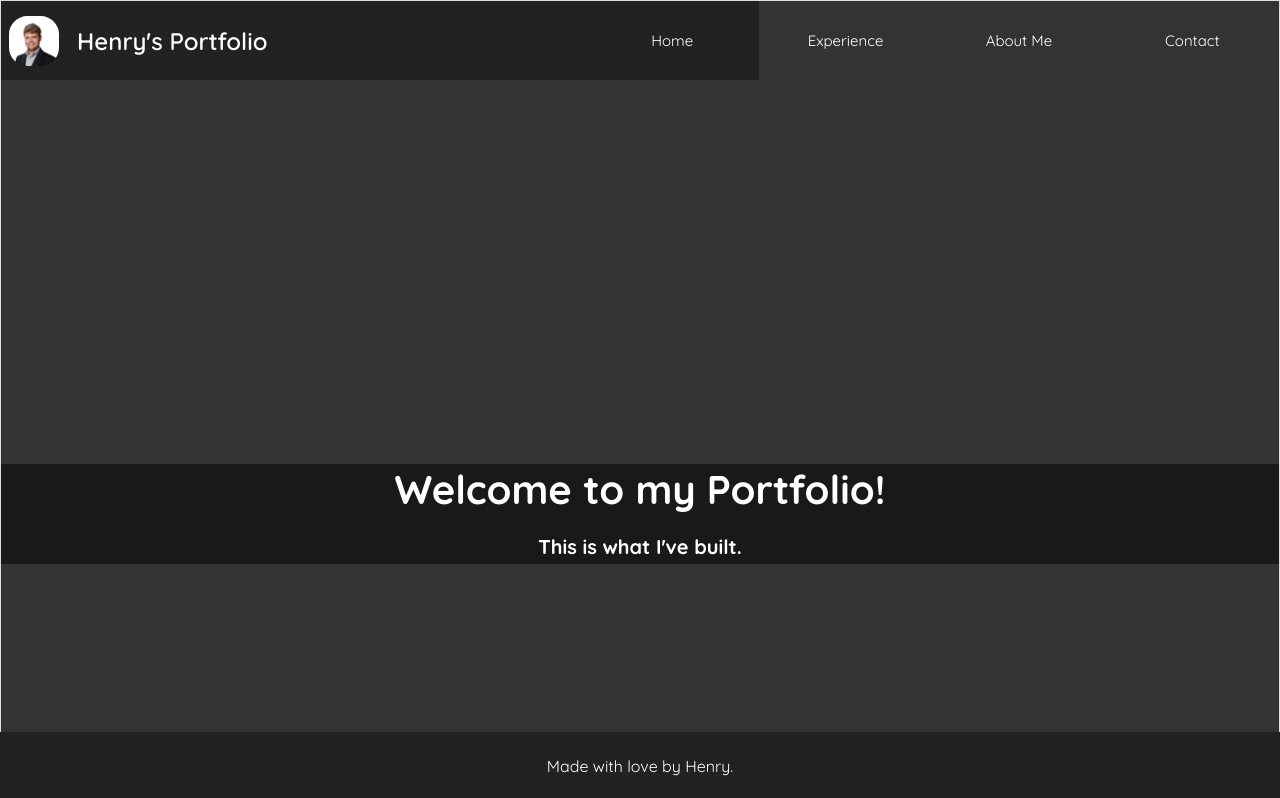
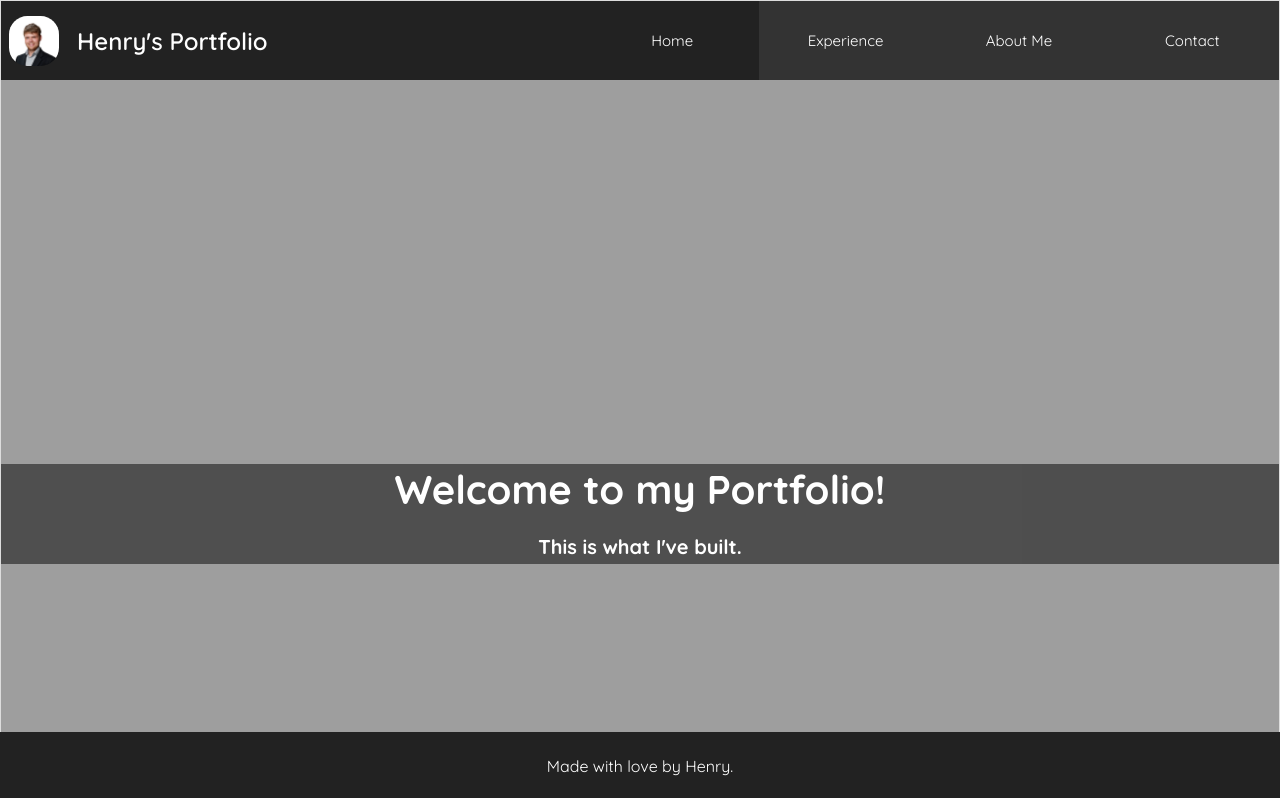
Before and after one commit to henryjamesbeck/Portfolio, a plain HTML site: page index.html in a window 1280 px wide. Shown: the top 798 px of the page. Drawn offline with Linux system fonts and the light colour scheme; the site is published under a folder, as on GitHub Pages, so addresses that start at the root find nothing; a web font is replaced by a local one.

Commit message:
Fixed image directories 2

```diff
--- a/styles.css
+++ b/styles.css
@@ -119,7 +119,7 @@ nav ul li a {
     width: 100%;
     height: 60vw;
     max-height: 800px;
-    background-image: url(/images/About\ Me/title-image.jpg);
+    background-image: url(./images/About\ Me/title-image.jpg);
     background-repeat: no-repeat;
     background-size: cover;
     background-color: #333333;
```
